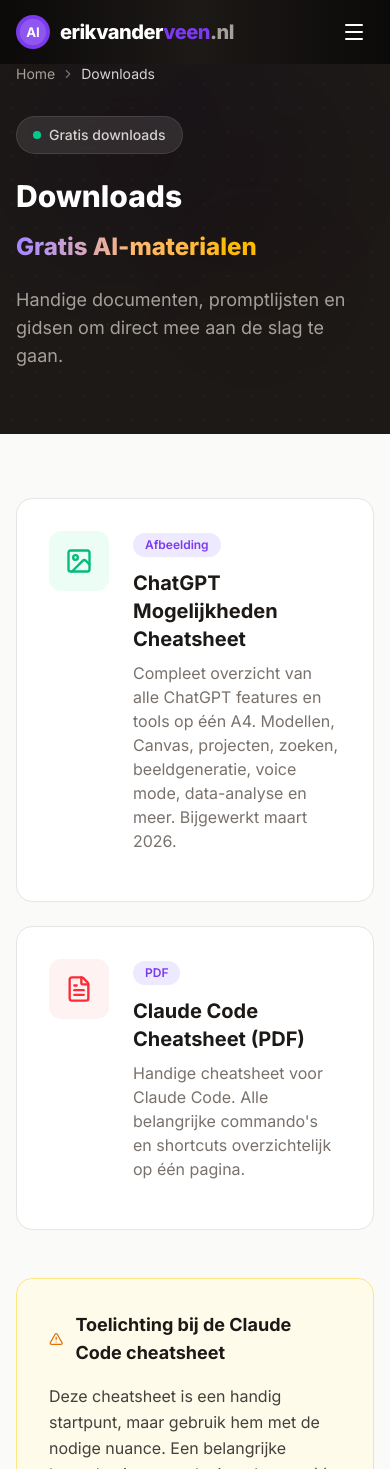
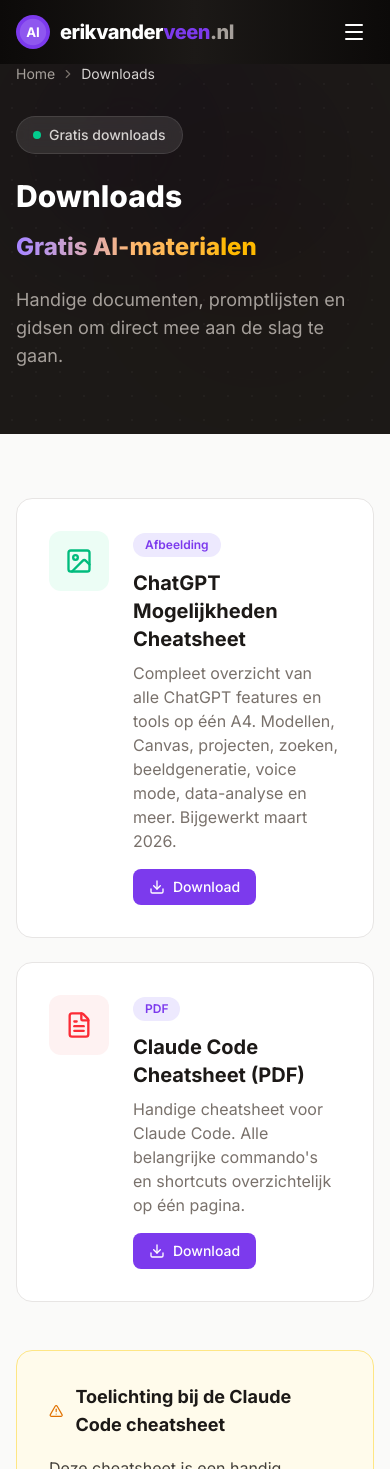
Before and after one commit to erikvanderveen72/erikvanderveen, a Next.js app: page /downloads in a window 390 px wide. Shown: the top 1469 px of the page. Built offline with nearby package versions, Linux system fonts and the light colour scheme.

Commit message:
Add mobile download button for cheatsheets
The download button was hidden on mobile (hidden sm:block) with no
alternative way to download files.

https://claude.ai/code/session_015b7syDJbMnWksvacvW7PsM

```diff
--- a/src/app/downloads/page.tsx
+++ b/src/app/downloads/page.tsx
@@ -75,6 +75,15 @@ export default function DownloadsPage() {
                       {item.title}
                     </h2>
                     <p className="text-stone-500 mb-4">{item.description}</p>
+                    {item.available && (
+                      <a
+                        href={item.fileUrl}
+                        download={item.filename}
+                        className="inline-flex items-center gap-2 bg-primary text-white px-4 py-2 rounded-lg hover:bg-primary-dark transition-colors text-sm font-medium sm:hidden"
+                      >
+                        <Download size={16} /> Download
+                      </a>
+                    )}
                   </div>
                   <div className="shrink-0 hidden sm:block">
                     {item.available ? (
```
